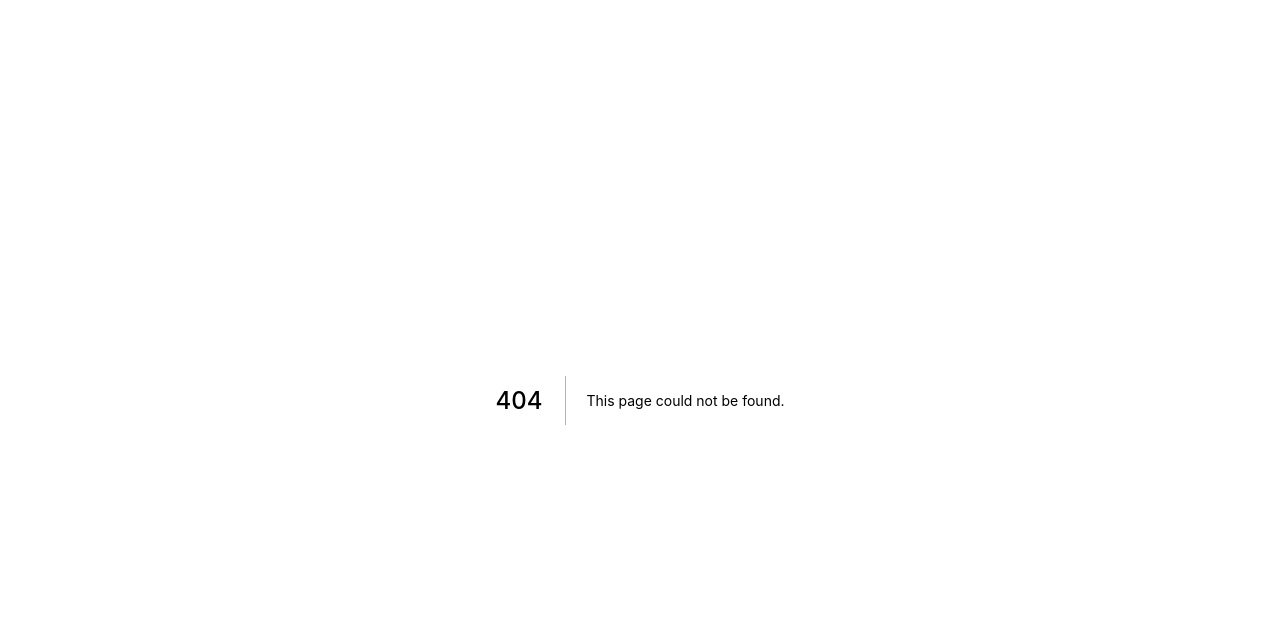
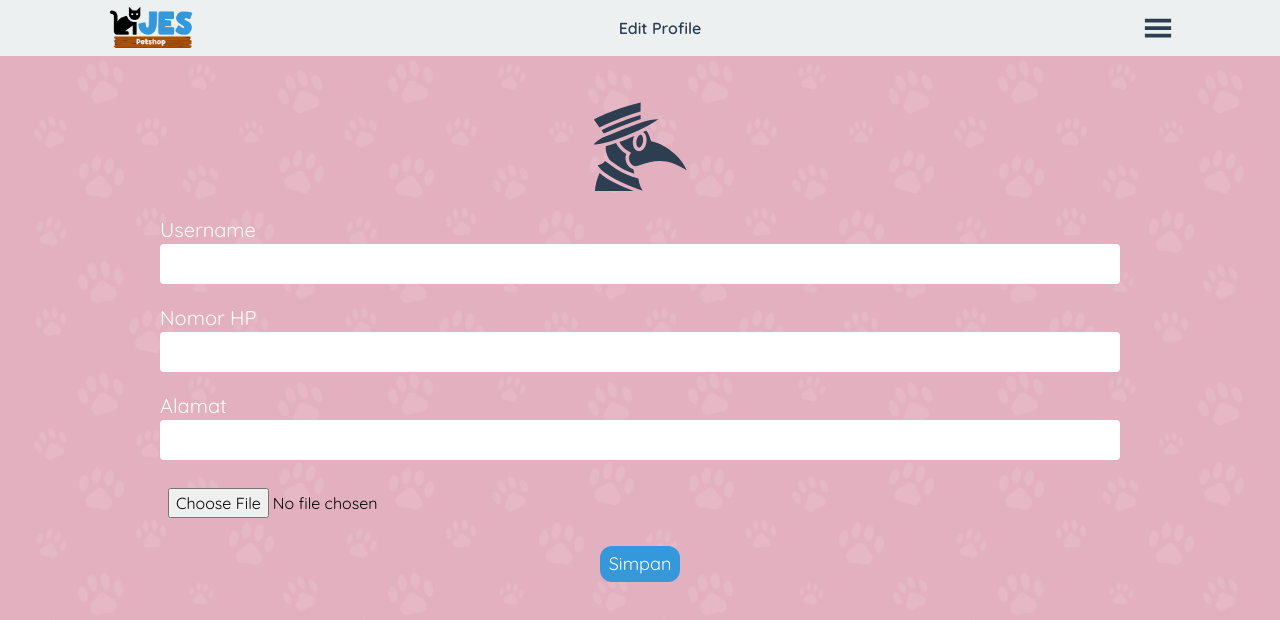
Before and after one commit to tawakalmit/Jes-Petshop-NextJs, a Next.js app: page /editprofile in a window 1280 px wide. Before the commit this address had no page. Shown: the top 620 px of the page. Built offline with nearby package versions, Linux system fonts and the light colour scheme.

Commit message:
editprofile

```diff
--- /dev/null
+++ b/pages/editprofile/index.jsx
@@ -0,0 +1,53 @@
+import Jesheader from "../../components/jesheader"
+import Navbar from "../../components/navbar"
+import Image from "next/image"
+import { GiPlagueDoctorProfile } from "react-icons/gi"
+import CustomInput from "../../components/customInput"
+import Custombutton from "../../components/custombutton"
+
+export default function EditProfile() {
+  return (
+    <>
+    <Jesheader
+    judul="Jes Petshop | Edit Profile"
+    />
+
+    <Navbar
+    menu_kiri={<Image onClick={(e) => router.push('/')} src="/logo_copy.png" width={90} height={50} />}
+    page="Edit Profile"/>
+
+    <form className="bg-[url('/bg.png')] h-screen pt-10 w-full">
+
+        <GiPlagueDoctorProfile size={100} color="#2c3e50" className="mx-auto"/>
+
+        <CustomInput
+        label="Username"
+        type="text"
+        id="edit-username"
+        />
+
+        <CustomInput
+        label="Nomor HP"
+        type="number"
+        id="edit-nomorhp"
+        />
+
+        <CustomInput
+        label="Alamat"
+        type="text"
+        id="edit-alamat"
+        />
+
+        <CustomInput
+        type="file"
+        id="edit-photo"
+        />
+
+        <Custombutton
+        label="Simpan"
+        className="mt-5 mx-auto w-fit"
+        />
+    </form>
+    </>
+  )
+}
```
